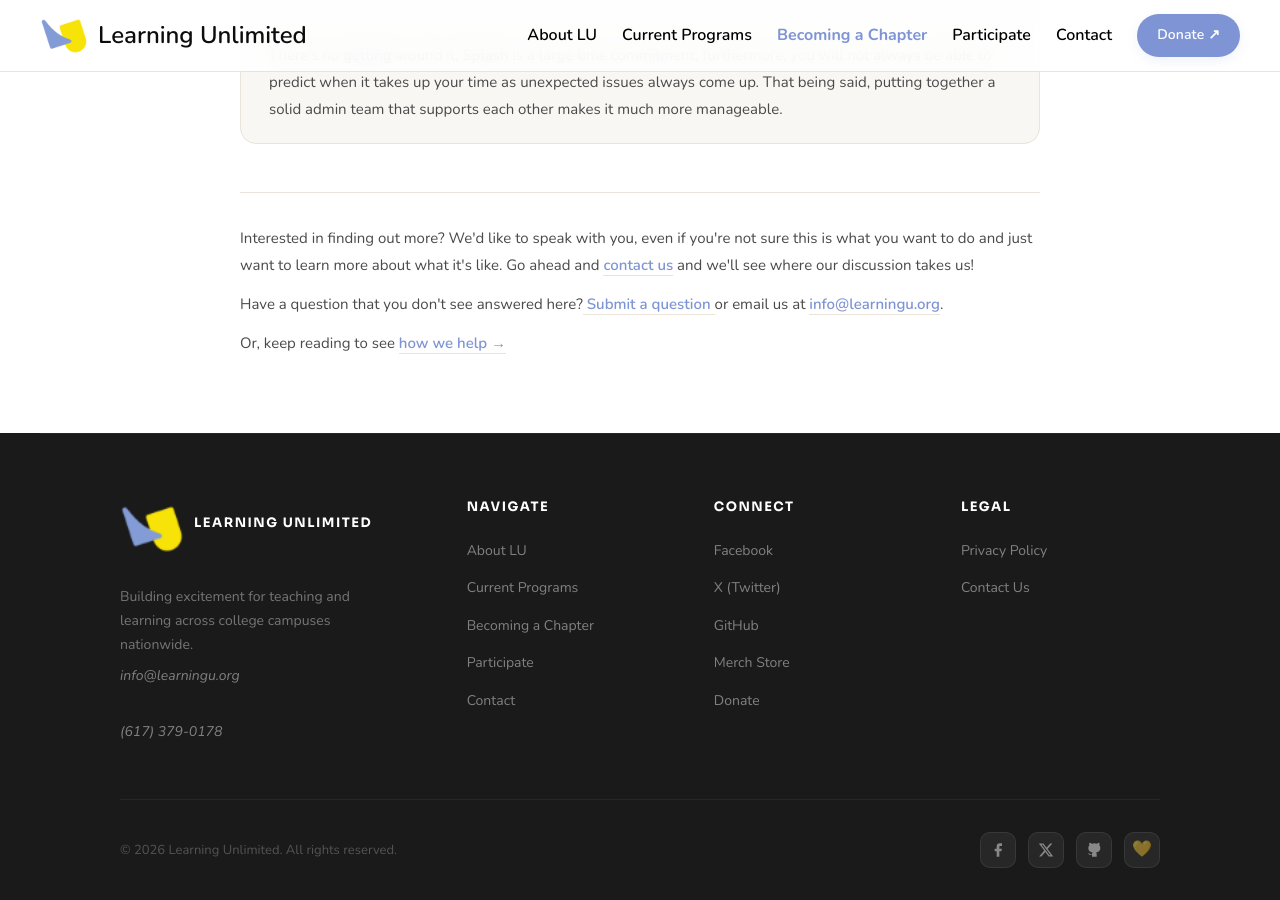
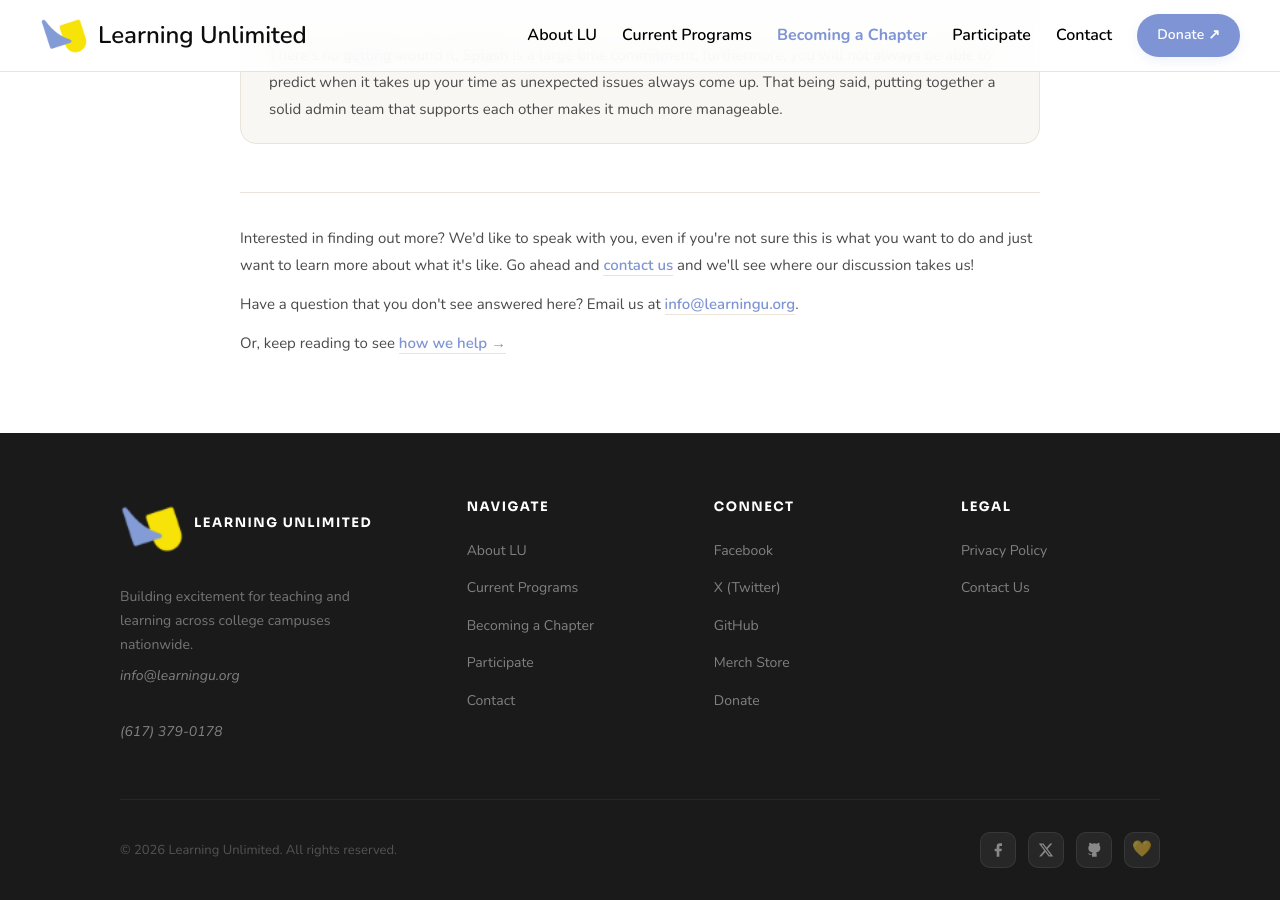
Before and after one commit to learning-unlimited/learning-unlimited.github.io, a Jekyll site: the page built from _becoming-a-chapter/frequently-asked-questions.html, in a window 1280 px wide and 900 px high, scrolled down 920 px. Built offline with Jekyll 4.4.1, drawn with Linux system fonts in a browser that asks for light colours.

Commit message:
Apply suggestion from @willgearty

```diff
--- a/_becoming-a-chapter/frequently-asked-questions.html
+++ b/_becoming-a-chapter/frequently-asked-questions.html
@@ -35,7 +35,7 @@
 
   <div class="chapter-page-footer">
     <p>Interested in finding out more? We'd like to speak with you, even if you're not sure this is what you want to do and just want to learn more about what it's like. Go ahead and <a href="/contact">contact us</a> and we'll see where our discussion takes us!</p>
-    <p>Have a question that you don't see answered here?<a href="/_becoming-a-chapter/submit-a-question-form.html"> Submit a question </a> or email us at <a href="mailto:info@learningu.org">info@learningu.org</a>.</p>
+    <p>Have a question that you don't see answered here? Email us at <a href="mailto:info@learningu.org">info@learningu.org</a>.</p>
     <p>Or, keep reading to see <a href="/becoming-a-chapter/how-we-help">how we help →</a></p>
   </div>
 
```
